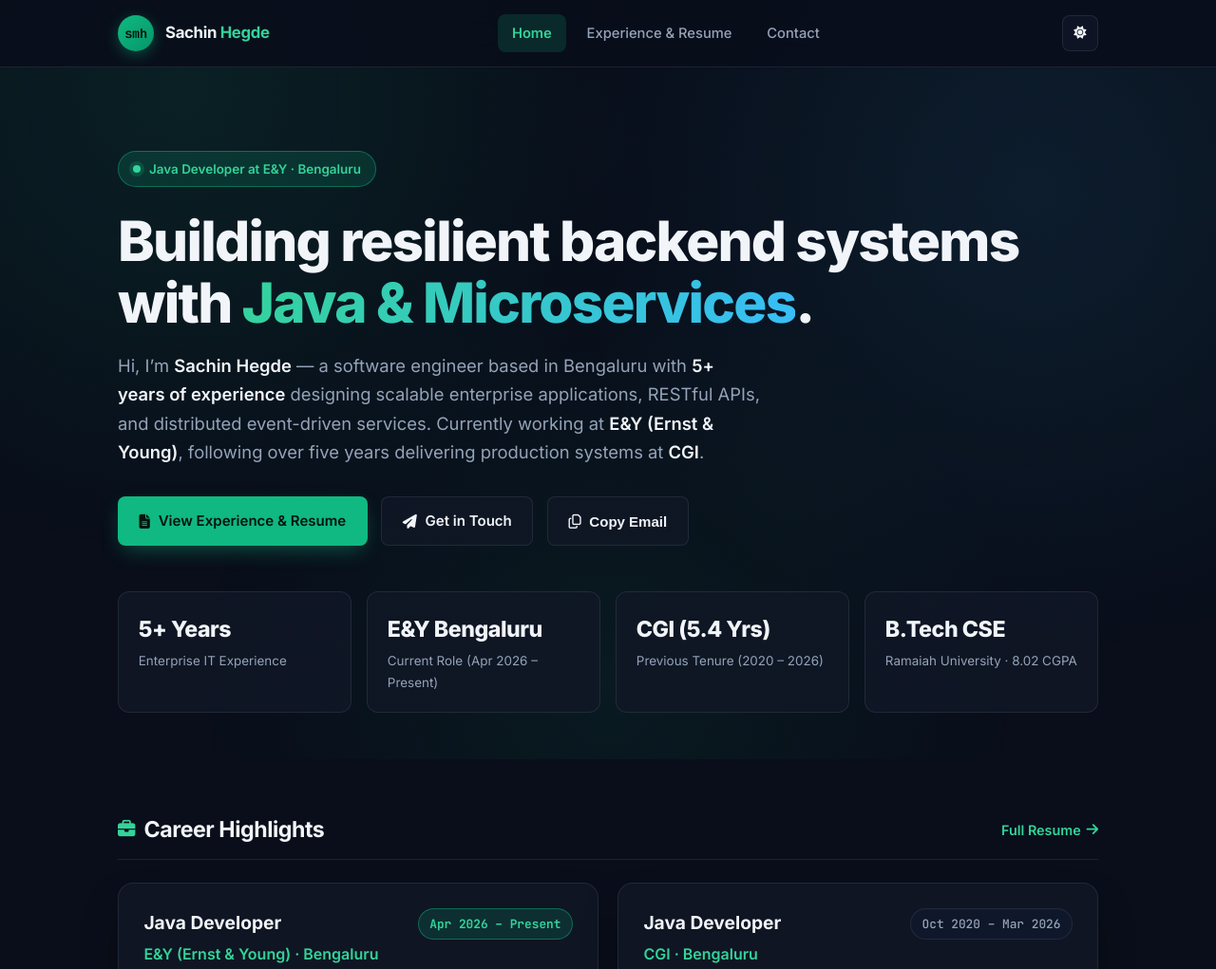
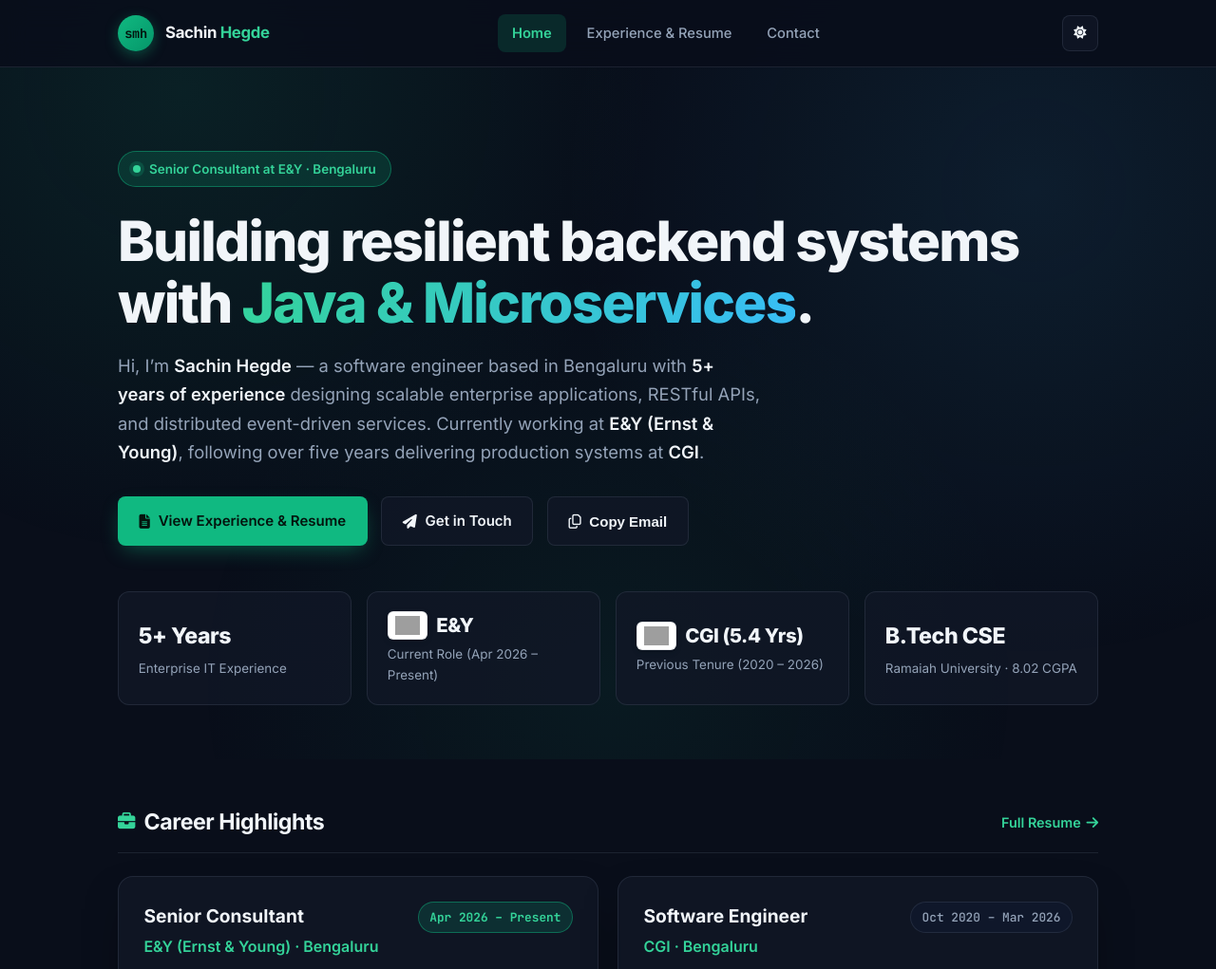
Before and after one commit to sachinhegde04/sachinhegde04.github.io, a plain HTML site: page index.html in a window 1280 px wide. Shown: the top 1021 px of the page at 95% size. Drawn offline with Linux system fonts and the light colour scheme; grey boxes are pictures that could not be loaded.

Commit message:
Added company logo

```diff
--- a/css/master.css
+++ b/css/master.css
@@ -312,6 +312,9 @@ main {
   border: 1px solid var(--border);
   border-radius: var(--radius-md);
   padding: 1.25rem 1.3rem;
+  display: flex;
+  flex-direction: column;
+  justify-content: center;
   transition: border-color 0.2s ease, transform 0.2s ease;
 }
 
@@ -325,7 +328,37 @@ main {
   font-weight: 800;
   letter-spacing: -0.02em;
   color: var(--text-primary);
-  margin-bottom: 0.2rem;
+  margin-bottom: 0.25rem;
+}
+
+.metric-value.metric-with-logo {
+  display: flex;
+  align-items: center;
+  gap: 0.55rem;
+  font-size: 1.28rem;
+  line-height: 1.2;
+}
+
+.company-badge {
+  display: inline-flex;
+  align-items: center;
+  justify-content: center;
+  background: #ffffff;
+  border: 1px solid rgba(15, 23, 42, 0.1);
+  border-radius: 6px;
+  padding: 4px 7px;
+  height: 30px;
+  min-width: 34px;
+  flex-shrink: 0;
+  box-shadow: 0 2px 6px rgba(0, 0, 0, 0.14);
+}
+
+.company-badge img {
+  height: 20px;
+  width: auto;
+  max-width: 44px;
+  object-fit: contain;
+  display: block;
 }
 
 .metric-label {
--- a/index.html
+++ b/index.html
@@ -44,7 +44,7 @@
       <section class="hero">
         <div class="status-badge">
           <span class="status-dot"></span>
-          <span>Java Developer at E&Y · Bengaluru</span>
+          <span>Senior Consultant at E&Y · Bengaluru</span>
         </div>
 
         <h1>
@@ -77,11 +77,21 @@
             <div class="metric-label">Enterprise IT Experience</div>
           </div>
           <div class="metric-card">
-            <div class="metric-value">E&Y Bengaluru</div>
+            <div class="metric-value metric-with-logo">
+              <span class="company-badge" title="E&Y (Ernst &amp; Young)">
+                <img src="https://upload.wikimedia.org/wikipedia/commons/3/34/EY_logo_2019.svg" alt="EY Logo">
+              </span>
+              <span>E&Y</span>
+            </div>
             <div class="metric-label">Current Role (Apr 2026 – Present)</div>
           </div>
           <div class="metric-card">
-            <div class="metric-value">CGI (5.4 Yrs)</div>
+            <div class="metric-value metric-with-logo">
+              <span class="company-badge" title="CGI">
+                <img src="https://upload.wikimedia.org/wikipedia/commons/3/32/CGI_logo.svg" alt="CGI Logo">
+              </span>
+              <span>CGI (5.4 Yrs)</span>
+            </div>
             <div class="metric-label">Previous Tenure (2020 – 2026)</div>
           </div>
           <div class="metric-card">
@@ -108,7 +118,7 @@
           <article class="card">
             <div class="exp-top">
               <div>
-                <h3 class="exp-role">Java Developer</h3>
+                <h3 class="exp-role">Senior Consultant</h3>
                 <div class="exp-company">E&Y (Ernst &amp; Young) · Bengaluru</div>
               </div>
               <span class="date-pill current">Apr 2026 – Present</span>
@@ -127,7 +137,7 @@
           <article class="card">
             <div class="exp-top">
               <div>
-                <h3 class="exp-role">Java Developer</h3>
+                <h3 class="exp-role">Software Engineer</h3>
                 <div class="exp-company">CGI · Bengaluru</div>
               </div>
               <span class="date-pill">Oct 2020 – Mar 2026</span>
```
